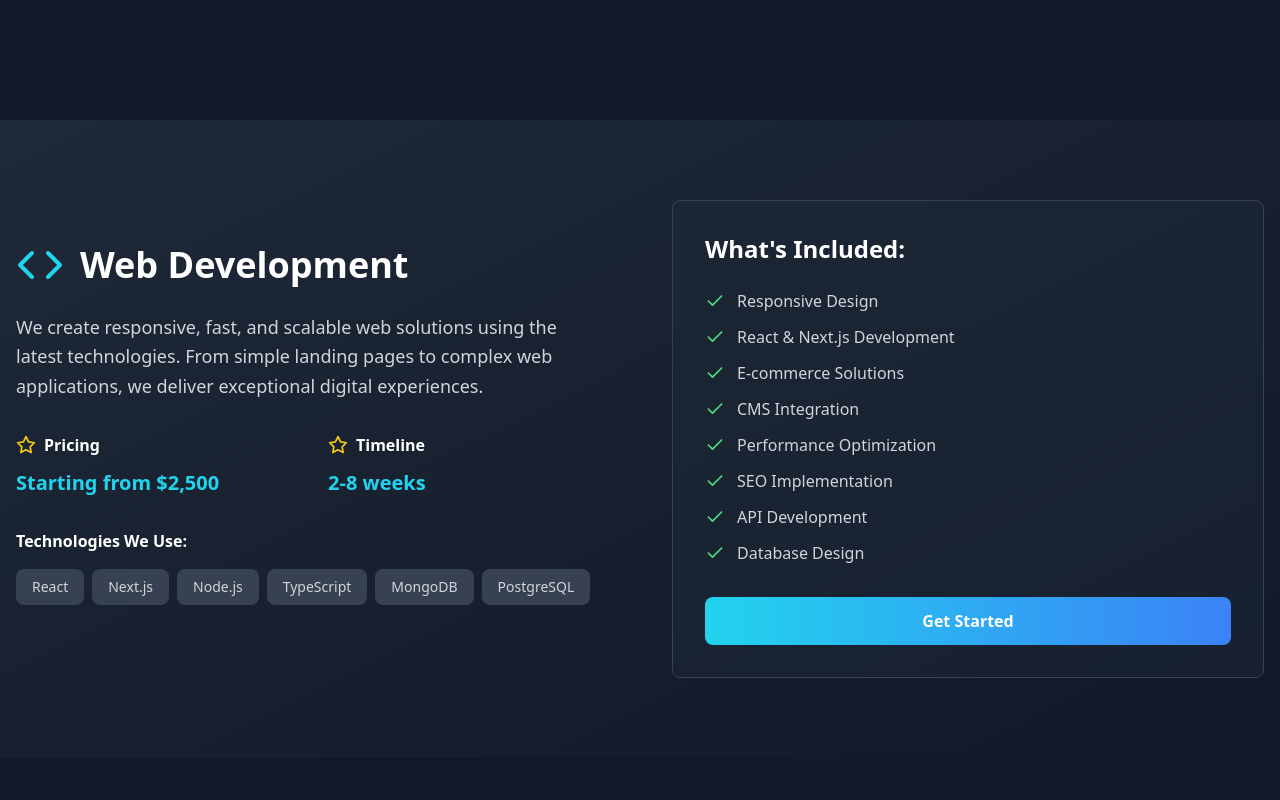
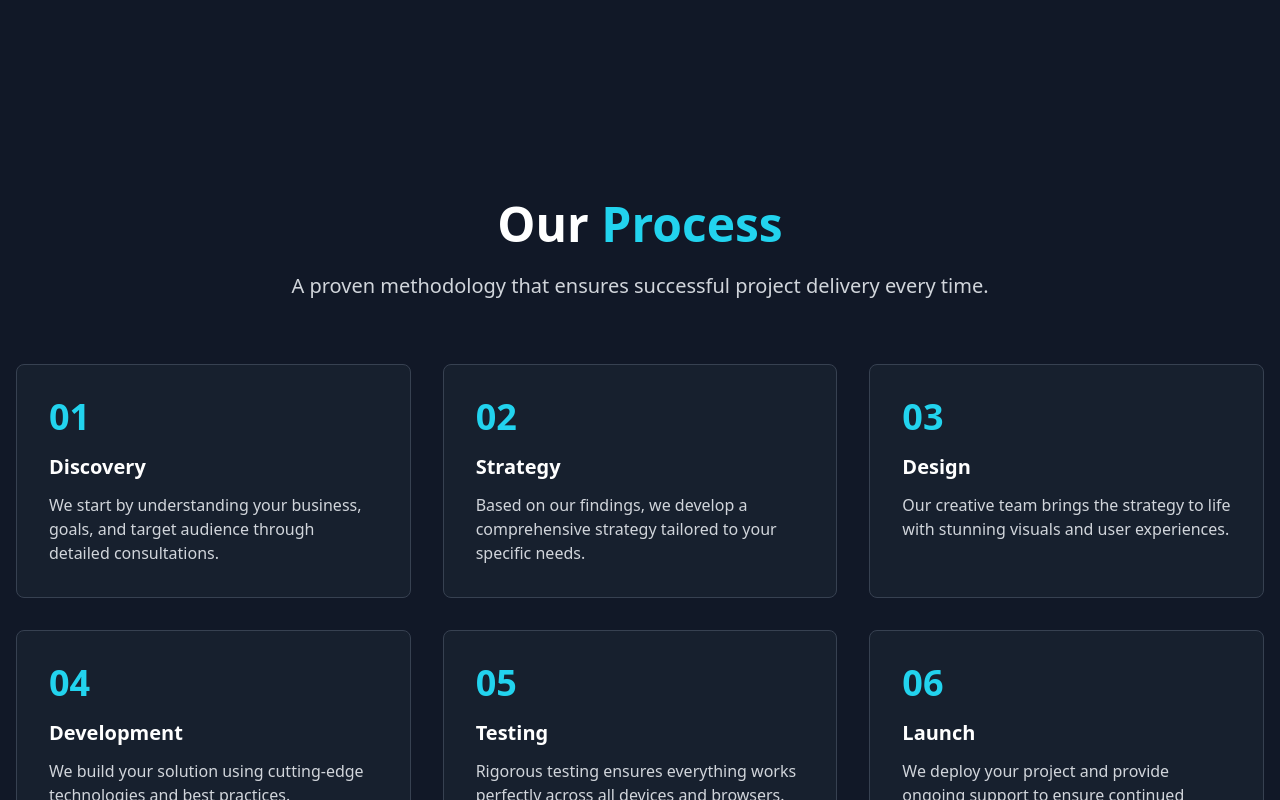
Before and after one commit to visuark-core/VA-Frontend, a React (Vite) app: page /services in a window 1280 px wide. Shown: the part 900-1700 px from the top of the page. Built offline with nearby package versions, Linux system fonts and the light colour scheme.

Commit message:
the service page updated

```diff
--- a/src/pages/Services.tsx
+++ b/src/pages/Services.tsx
@@ -1,10 +1,9 @@
-import React, { useState } from 'react';
 import { motion } from 'framer-motion';
-import { Code, Palette, Video, Smartphone, ArrowRight, Check, Star } from 'lucide-react';
+import { Code, Palette, Video, Smartphone, ArrowRight } from 'lucide-react';
 import PageTransition from '../components/PageTransition';
+import { Link } from 'react-router-dom';
 
 const Services = () => {
-  const [activeService, setActiveService] = useState('web-development');
 
   const services = [
     {
@@ -126,7 +125,7 @@ const Services = () => {
     }
   ];
 
-  const activeServiceData = services.find(service => service.id === activeService);
+
 
   return (
     <PageTransition>
@@ -161,96 +160,23 @@ const Services = () => {
                   whileInView={{ opacity: 1, y: 0 }}
                   transition={{ duration: 0.5, delay: index * 0.1 }}
                   viewport={{ once: true }}
-                  className={`bg-gray-800/50 rounded-lg p-8 border-2 border-gray-700 hover:border-${service.color}-400 transition-all duration-300 hover:transform hover:scale-105 cursor-pointer ${
-                    activeService === service.id ? `border-${service.color}-400` : ''
-                  }`}
-                  onClick={() => setActiveService(service.id)}
+                  className={`bg-gray-800/50 rounded-lg p-8 border-2 border-gray-700 hover:border-${service.color}-400 transition-all duration-300 hover:transform hover:scale-105`}
                 >
                   <div className="mb-6">{service.icon}</div>
                   <h3 className="text-2xl font-bold text-white mb-4">{service.title}</h3>
                   <p className="text-gray-300 mb-6">{service.shortDescription}</p>
-                  <button className="text-cyan-400 font-semibold flex items-center space-x-2 hover:text-cyan-300 transition-colors">
+                  <Link to={`/services/${service.id}`} className="text-cyan-400 font-semibold flex items-center space-x-2 hover:text-cyan-300 transition-colors">
                     <span>Learn More</span>
                     <ArrowRight className="h-4 w-4" />
-                  </button>
+                  </Link>
                 </motion.div>
               ))}
             </div>
           </div>
         </section>
 
-        {/* Service Details */}
-        {activeServiceData && (
-          <section className="py-20 bg-gradient-to-br from-gray-800 to-gray-900">
-            <div className="container mx-auto px-4">
-              <motion.div
-                key={activeService}
-                initial={{ opacity: 0, y: 30 }}
-                animate={{ opacity: 1, y: 0 }}
-                transition={{ duration: 0.5 }}
-                className="grid lg:grid-cols-2 gap-16 items-center"
-              >
-                <div>
-                  <div className="flex items-center space-x-4 mb-6">
-                    {activeServiceData.icon}
-                    <h2 className="text-4xl font-bold text-white">{activeServiceData.title}</h2>
-                  </div>
-
-                  <p className="text-gray-300 text-lg leading-relaxed mb-8">
-                    {activeServiceData.fullDescription}
-                  </p>
-
-                  <div className="grid md:grid-cols-2 gap-8 mb-8">
-                    <div>
-                      <h4 className="text-white font-semibold mb-3 flex items-center">
-                        <Star className="h-5 w-5 text-yellow-400 mr-2" />
-                        Pricing
-                      </h4>
-                      <p className="text-cyan-400 font-bold text-xl">{activeServiceData.pricing}</p>
-                    </div>
-                    <div>
-                      <h4 className="text-white font-semibold mb-3 flex items-center">
-                        <Star className="h-5 w-5 text-yellow-400 mr-2" />
-                        Timeline
-                      </h4>
-                      <p className="text-cyan-400 font-bold text-xl">{activeServiceData.timeline}</p>
-                    </div>
-                  </div>
-
-                  <div className="mb-8">
-                    <h4 className="text-white font-semibold mb-4">Technologies We Use:</h4>
-                    <div className="flex flex-wrap gap-2">
-                      {activeServiceData.technologies?.map((tech) => (
-                        <span
-                          key={tech}
-                          className="px-4 py-2 bg-gray-700 text-gray-300 rounded-lg text-sm"
-                        >
-                          {tech}
-                        </span>
-                      ))}
-                    </div>
-                  </div>
-                </div>
-
-                <div className="bg-gray-800/50 rounded-lg p-8 border border-gray-700">
-                  <h3 className="text-2xl font-bold text-white mb-6">What's Included:</h3>
-                  <ul className="space-y-3">
-                    {activeServiceData.features?.map((feature) => (
-                      <li key={feature} className="flex items-center text-gray-300">
-                        <Check className="h-5 w-5 text-green-400 mr-3 flex-shrink-0" />
-                        {feature}
-                      </li>
-                    ))}
-                  </ul>
-
-                  <button className="w-full mt-8 bg-gradient-to-r from-cyan-400 to-blue-500 text-white px-6 py-3 rounded-lg font-semibold hover:from-cyan-300 hover:to-blue-400 transform hover:scale-105 transition-all duration-300">
-                    Get Started
-                  </button>
-                </div>
-              </motion.div>
-            </div>
-          </section>
-        )}
+        {/* Service details are intentionally removed from this overview page.
+            Each card now links to its dedicated service page for full details. */}
 
         {/* Process */}
         <section className="py-20 bg-gray-900">
```
